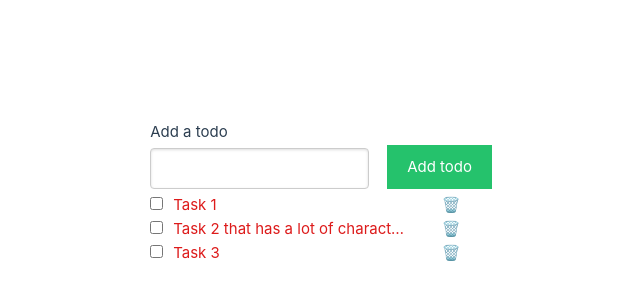
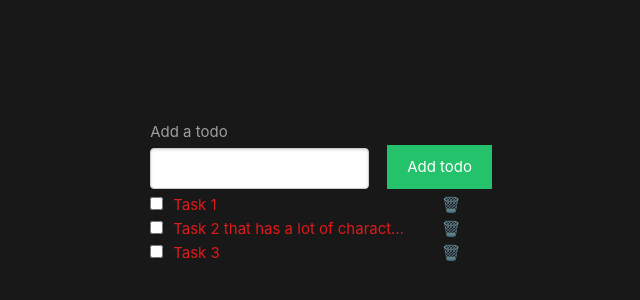
Before and after one commit to AUrdiales/academy-todo, a Vue app: page / in a window 1280 px wide. Shown: the part 208-508 px from the top of the page, without its empty margins (146-786 px from the left). Built offline with nearby package versions, Linux system fonts and the light colour scheme.

Commit message:
remove light theme

```diff
--- a/src/assets/base.css
+++ b/src/assets/base.css
@@ -1,8 +1,5 @@
 /* color palette from <https://github.com/vuejs/theme> */
 :root {
-  --vt-c-white: #ffffff;
-  --vt-c-white-soft: #f8f8f8;
-  --vt-c-white-mute: #f2f2f2;
 
   --vt-c-black: #181818;
   --vt-c-black-soft: #222222;
@@ -10,33 +7,12 @@
 
   --vt-c-indigo: #2c3e50;
 
-  --vt-c-divider-light-1: rgba(60, 60, 60, 0.29);
-  --vt-c-divider-light-2: rgba(60, 60, 60, 0.12);
   --vt-c-divider-dark-1: rgba(84, 84, 84, 0.65);
   --vt-c-divider-dark-2: rgba(84, 84, 84, 0.48);
 
-  --vt-c-text-light-1: var(--vt-c-indigo);
-  --vt-c-text-light-2: rgba(60, 60, 60, 0.66);
   --vt-c-text-dark-1: var(--vt-c-white);
   --vt-c-text-dark-2: rgba(235, 235, 235, 0.64);
 }
-
-/* semantic color variables for this project */
-:root {
-  --color-background: var(--vt-c-white);
-  --color-background-soft: var(--vt-c-white-soft);
-  --color-background-mute: var(--vt-c-white-mute);
-
-  --color-border: var(--vt-c-divider-light-2);
-  --color-border-hover: var(--vt-c-divider-light-1);
-
-  --color-heading: var(--vt-c-text-light-1);
-  --color-text: var(--vt-c-text-light-1);
-
-  --section-gap: 160px;
-}
-
-@media (prefers-color-scheme: dark) {
   :root {
     --color-background: var(--vt-c-black);
     --color-background-soft: var(--vt-c-black-soft);
@@ -48,7 +24,6 @@
     --color-heading: var(--vt-c-text-dark-1);
     --color-text: var(--vt-c-text-dark-2);
   }
-}
 
 *,
 *::before,
```
